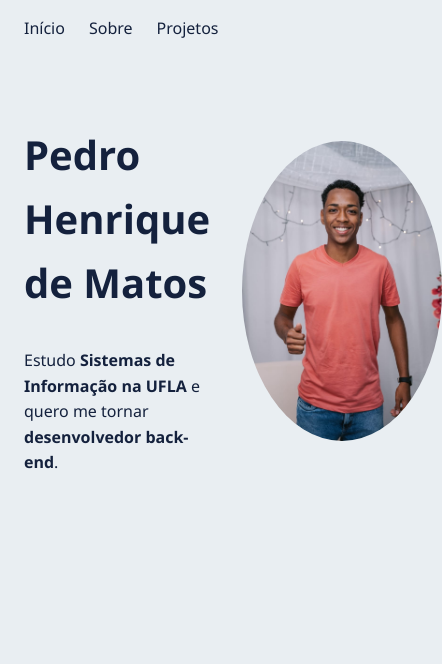
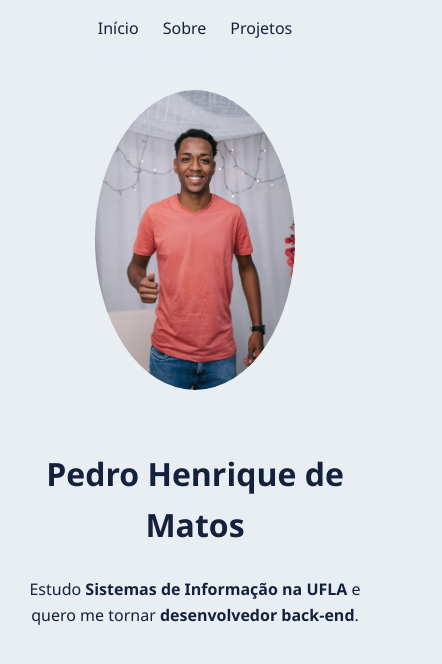
Before and after one commit to PedroMatos-01/pedro-matos, a plain HTML site: page index.html in a window 390 px wide. Shown: the whole page, 442 px wide, since content can reach past the window. Drawn offline with Linux system fonts and the light colour scheme.

Commit message:
Deixa o site responsivo para celular

```diff
--- a/css/style.css
+++ b/css/style.css
@@ -76,3 +76,18 @@ nav a:hover {
   padding: 1rem 0;
   border-bottom: 1px solid var(--texto);
 }
+
+@media (max-width: 600px) {
+  .apresentacao {
+    flex-direction: column-reverse;
+    text-align: center;
+  }
+
+  h1 {
+    font-size: 2rem;
+  }
+
+  nav {
+    justify-content: center;
+  }
+}
```
